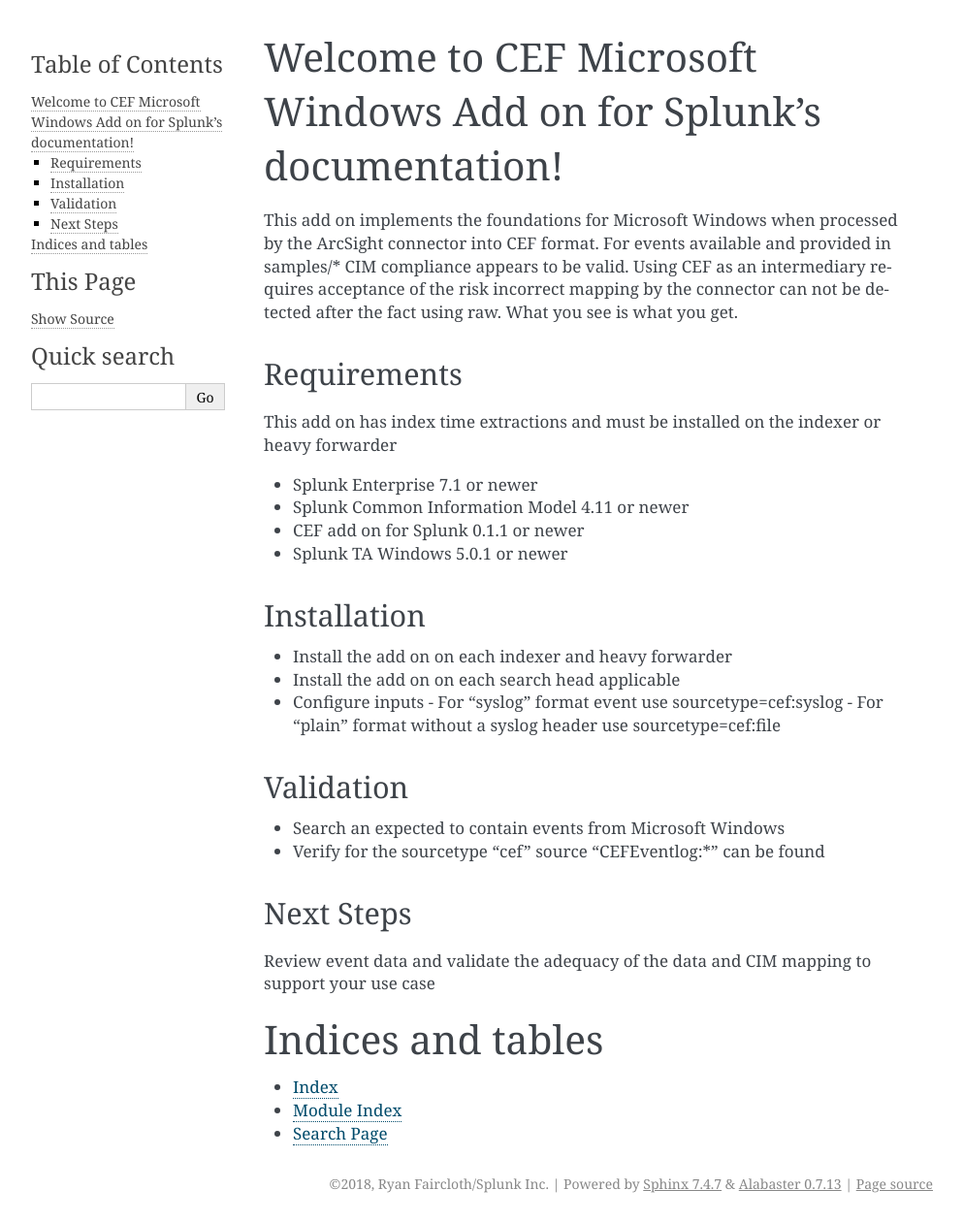
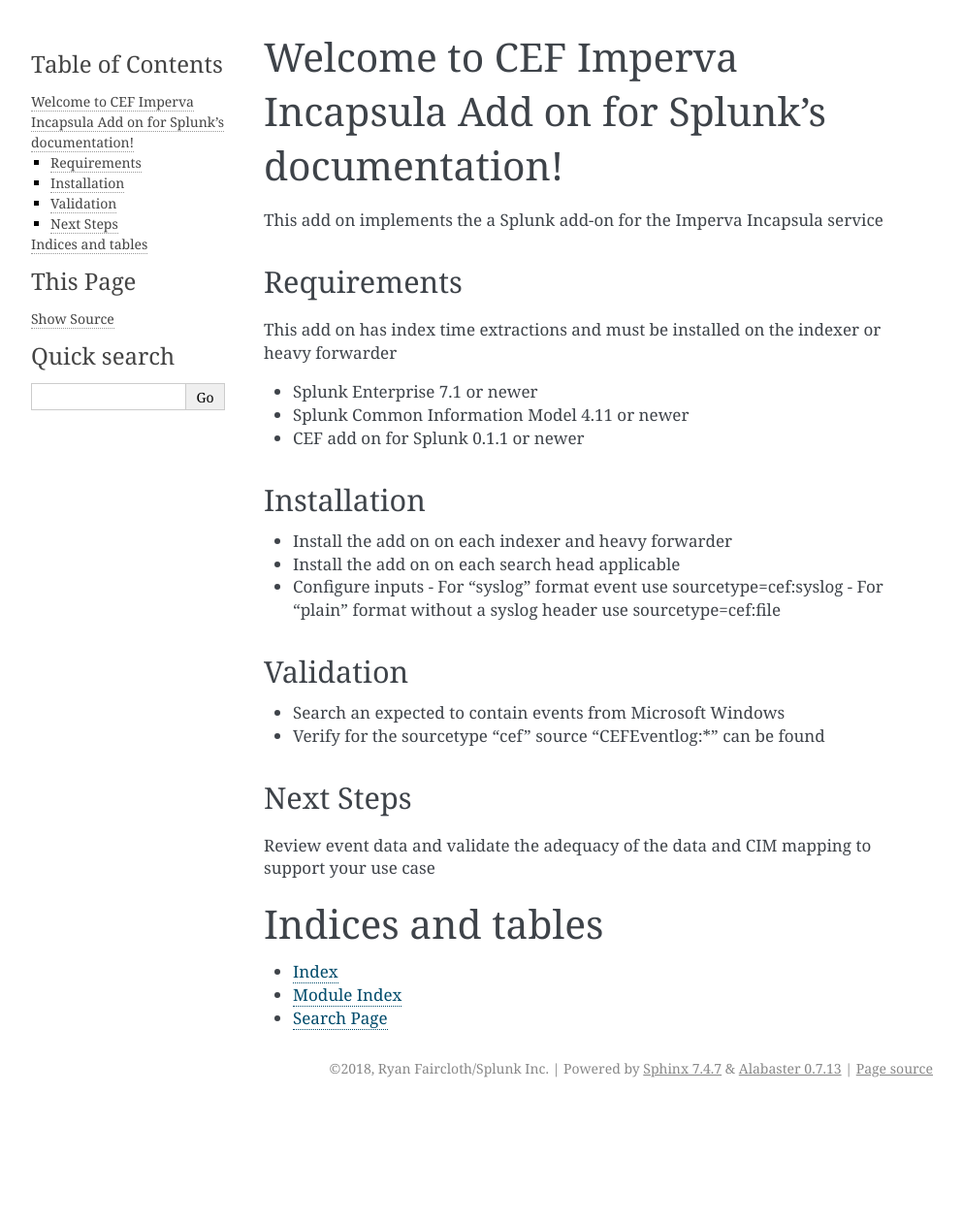
Before and after one commit to splunkdevabhi/buildtools, a Sphinx documentation site: the page built from bootstrap/docs/index.rst, in a window 1280 px wide. Shown: the whole page at 97% size, without its empty margins (148-1141 px from the left). Built offline with Sphinx 7.4.7, drawn with Linux system fonts in a browser that asks for light colours; after the commit the page ends 1141 px from its top, so only the background shows below that.

Commit message:
doc template

```diff
--- a/bootstrap/docs/index.rst
+++ b/bootstrap/docs/index.rst
@@ -3,10 +3,10 @@
    You can adapt this file completely to your liking, but it should at least
    contain the root `toctree` directive.
 
-Welcome to CEF Microsoft Windows Add on for Splunk's documentation!
+Welcome to CEF Imperva Incapsula Add on for Splunk's documentation!
 ===================================================================
 
-This add on implements the foundations for Microsoft Windows when processed by the ArcSight connector into CEF format. For events available and provided in samples/* CIM compliance appears to be valid. Using CEF as an intermediary requires acceptance of the risk incorrect mapping by the connector can not be detected after the fact using raw. What you see is what you get.
+This add on implements the a Splunk add-on for the Imperva Incapsula service
 
 
 Requirements
@@ -17,7 +17,6 @@
 - Splunk Enterprise 7.1 or newer
 - Splunk Common Information Model 4.11 or newer
 - CEF add on for Splunk 0.1.1 or newer
-- Splunk TA Windows 5.0.1 or newer
 
 
 Installation
```
